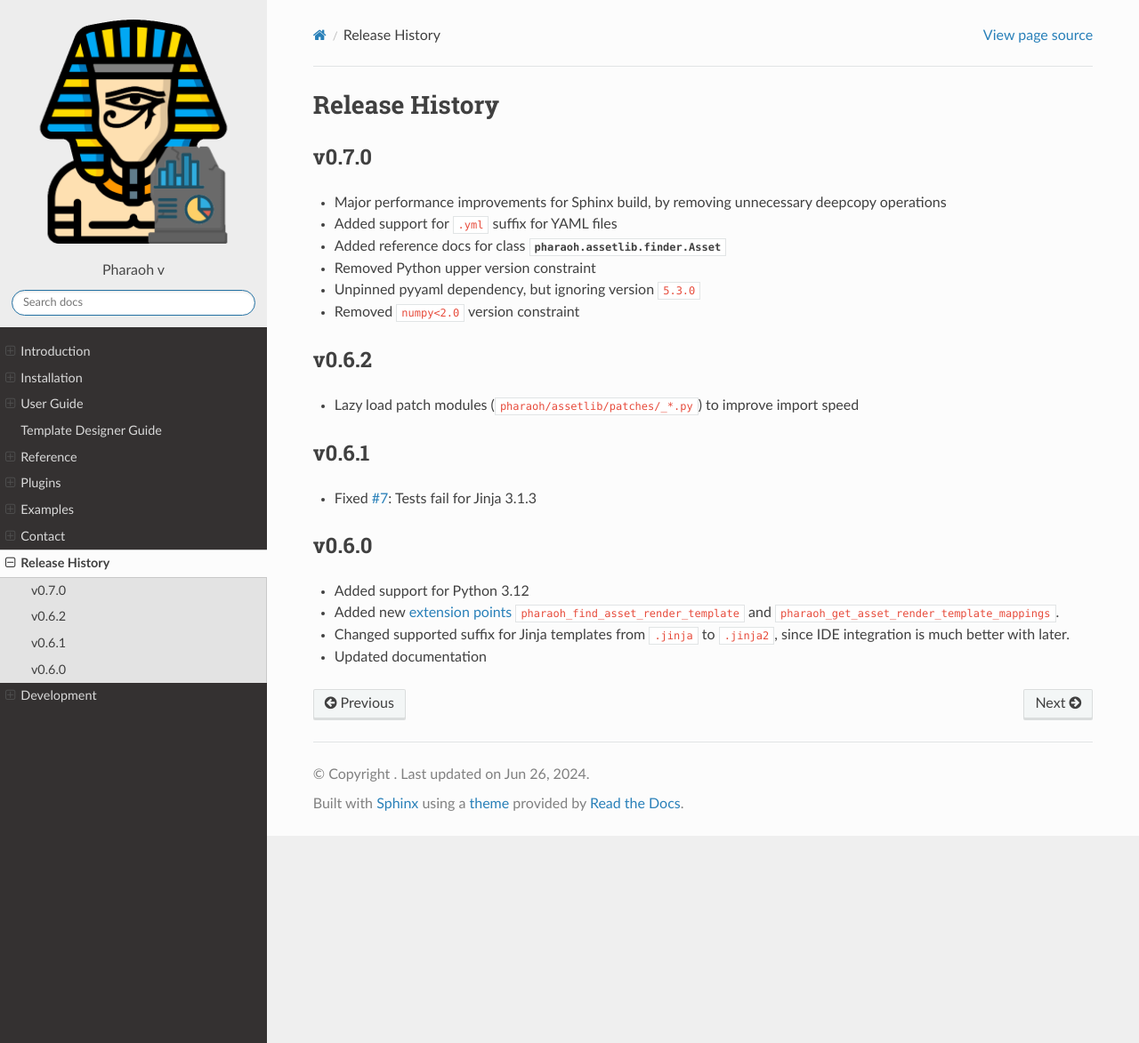
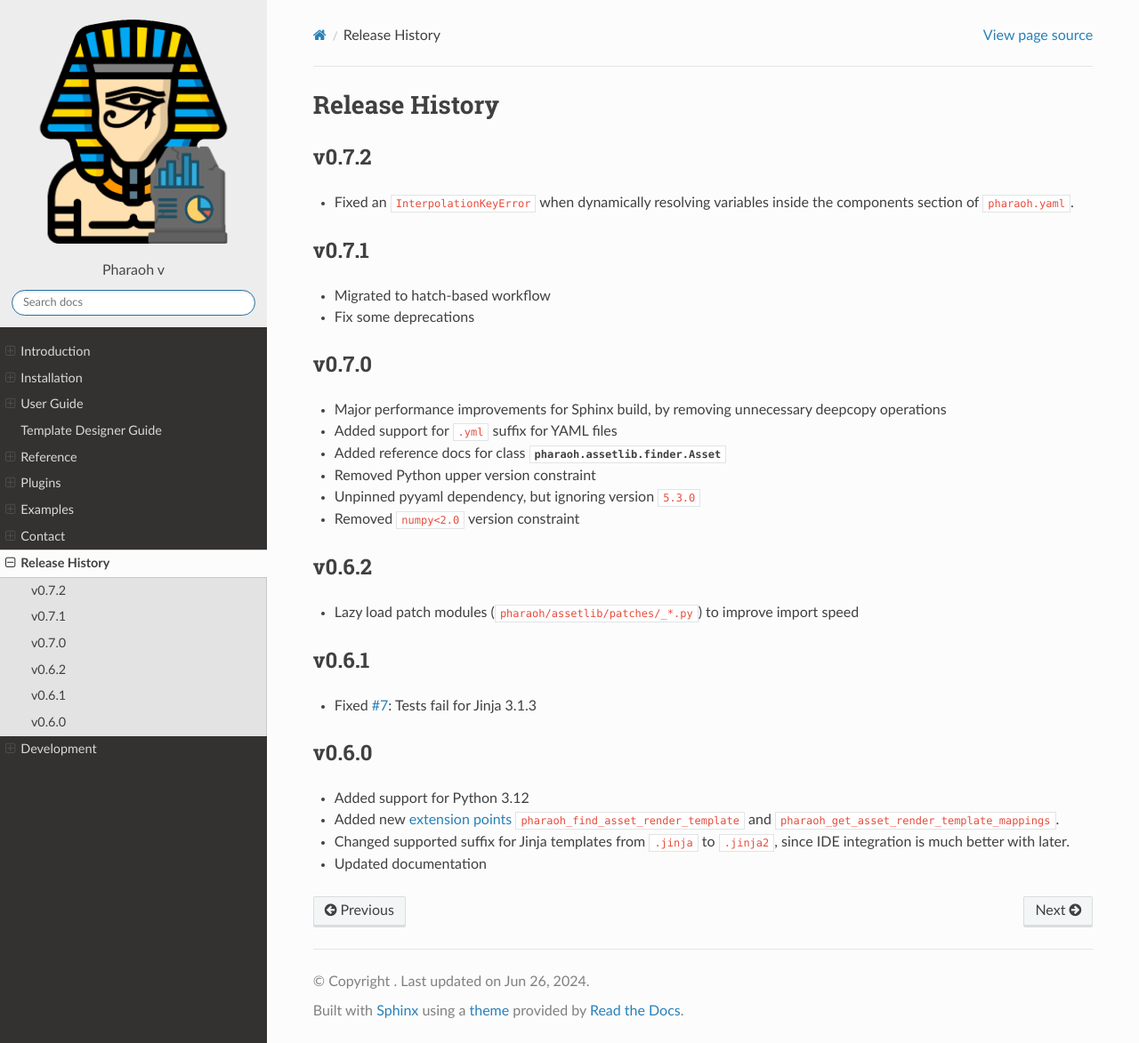
Before and after one commit to Infineon/pharaoh-dev, a Sphinx documentation site: the page built from docs/changelog.rst, in a window 1280 px wide and 1173 px high. Shown: the whole window at 89% size. Built offline with Sphinx 7.4.7 and the Read the Docs theme 2.0.0, drawn with Linux system fonts in a browser that asks for light colours; pages that are not in the unit, such as notebooks, are missing from menus; the version number could not be read and is left out.

Commit message:
Fixed an ``InterpolationKeyError`` when dynamically resolving variables inside the components section of ``pharaoh.yaml``.

```diff
--- a/docs/changelog.rst
+++ b/docs/changelog.rst
@@ -1,5 +1,17 @@
 Release History
 ===============
+
+v0.7.2
+------
+
+-   Fixed an ``InterpolationKeyError`` when dynamically resolving variables inside the components
+    section of ``pharaoh.yaml``.
+
+v0.7.1
+------
+
+-   Migrated to hatch-based workflow
+-   Fix some deprecations
 
 v0.7.0
 ------
```
Also changed, not shown: 1 other file.
